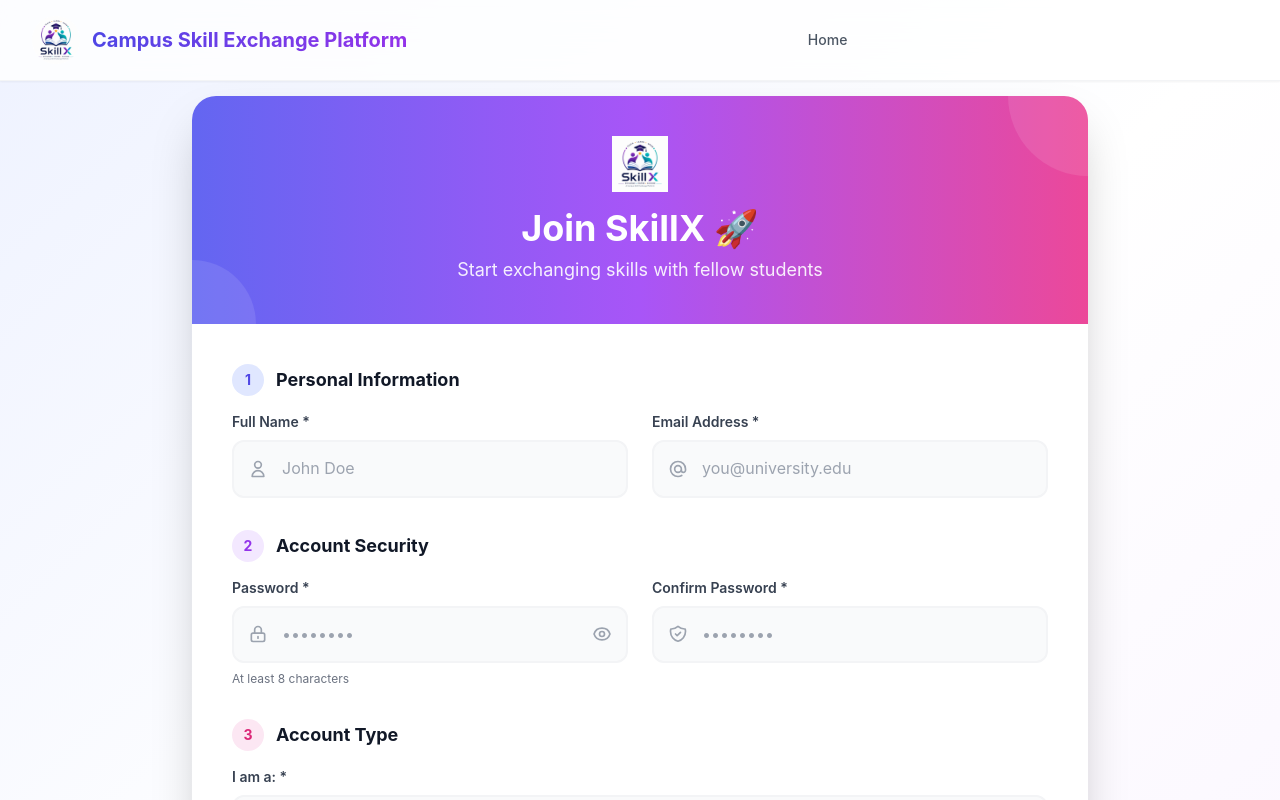
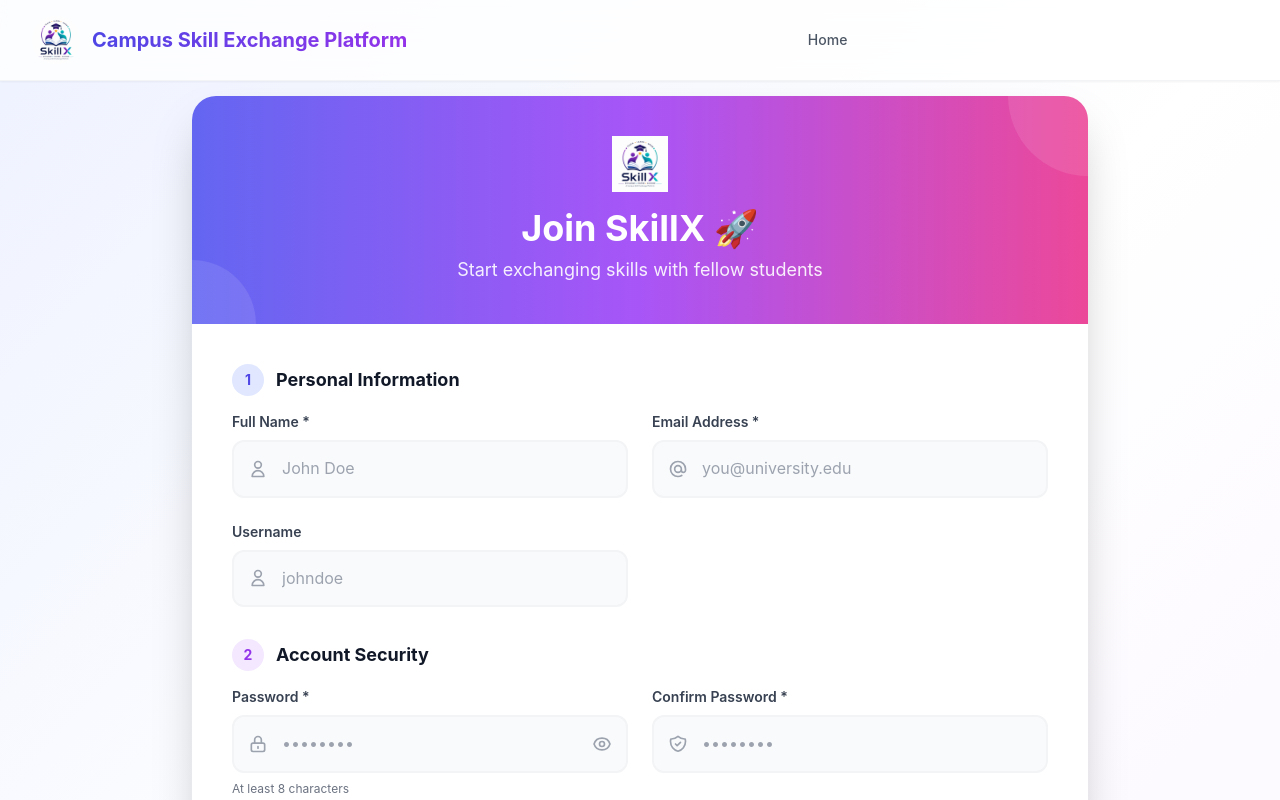
Before and after one commit to Kanaga-Durga316/Campus-Skill, a React (Vite) app: page /register in a window 1280 px wide. Shown: the top 800 px of the page. Built offline with nearby package versions, Linux system fonts and the light colour scheme.

Commit message:
feat: add username-based sign in alongside email

```diff
--- a/src/components/Login.tsx
+++ b/src/components/Login.tsx
@@ -21,7 +21,7 @@ const LoginPage: React.FC = () => {
   const [loading, setLoading] = useState(false);
   const [error, setError] = useState('');
   const [formData, setFormData] = useState({
-    email: '',
+    emailOrUsername: '',
     password: '',
     rememberMe: false
   });
@@ -38,8 +38,8 @@ const LoginPage: React.FC = () => {
     e.preventDefault();
     setError('');
 
-    if (!formData.email || !formData.password) {
-      setError('Email and password are required');
+    if (!formData.emailOrUsername || !formData.password) {
+      setError('Email/username and password are required');
       return;
     }
 
@@ -48,7 +48,7 @@ const LoginPage: React.FC = () => {
       const result = await fetchJSON('/auth/login', {
         method: 'POST',
         body: JSON.stringify({
-          email: formData.email,
+          emailOrUsername: formData.emailOrUsername,
           password: formData.password
         })
       });
@@ -134,10 +134,10 @@ const LoginPage: React.FC = () => {
 
                   {/* Form */}
                   <form onSubmit={handleSubmit} className="space-y-6">
-                    {/* Email Field */}
+                    {/* Email or Username Field */}
                     <div className="space-y-2">
-                      <label htmlFor="email" className="block text-sm font-semibold text-gray-700">
-                        Email Address
+                      <label htmlFor="emailOrUsername" className="block text-sm font-semibold text-gray-700">
+                        Email or Username
                       </label>
                       <div className="relative">
                         <div className="absolute inset-y-0 left-0 pl-4 flex items-center pointer-events-none">
@@ -146,12 +146,12 @@ const LoginPage: React.FC = () => {
                           </svg>
                         </div>
                         <input
-                          type="email"
-                          id="email"
-                          name="email"
-                          value={formData.email}
+                          type="text"
+                          id="emailOrUsername"
+                          name="emailOrUsername"
+                          value={formData.emailOrUsername}
                           onChange={handleChange}
-                          placeholder="you@university.edu"
+                          placeholder="you@university.edu or username"
                           required
                           disabled={loading}
                           className="w-full pl-12 pr-4 py-3.5 bg-gray-50 border-2 border-gray-100 rounded-xl focus:border-indigo-500 focus:bg-white focus:ring-4 focus:ring-indigo-500/10 transition-all duration-300 outline-none disabled:opacity-50"
--- a/src/components/Register.tsx
+++ b/src/components/Register.tsx
@@ -23,6 +23,7 @@ const RegisterPage: React.FC = () => {
   const [formData, setFormData] = useState({
     name: '',
     email: '',
+    username: '',
     password: '',
     confirmPassword: '',
     role: 'student',
@@ -58,6 +59,7 @@ const RegisterPage: React.FC = () => {
         body: JSON.stringify({
           name: formData.name,
           email: formData.email,
+          username: formData.username,
           password: formData.password,
           role: formData.role
         })
@@ -162,6 +164,30 @@ const RegisterPage: React.FC = () => {
                         onChange={handleChange}
                         placeholder="you@university.edu"
                         required
+                        disabled={loading}
+                        className="w-full pl-12 pr-4 py-3.5 bg-gray-50 border-2 border-gray-100 rounded-xl focus:border-indigo-500 focus:bg-white focus:ring-4 focus:ring-indigo-500/10 transition-all duration-300 outline-none disabled:opacity-50"
+                      />
+                    </div>
+                  </div>
+
+                  {/* Username */}
+                  <div className="space-y-2">
+                    <label htmlFor="username" className="block text-sm font-semibold text-gray-700">
+                      Username
+                    </label>
+                    <div className="relative">
+                      <div className="absolute inset-y-0 left-0 pl-4 flex items-center pointer-events-none">
+                        <svg className="h-5 w-5 text-gray-400" fill="none" stroke="currentColor" viewBox="0 0 24 24">
+                          <path strokeLinecap="round" strokeLinejoin="round" strokeWidth={2} d="M16 7a4 4 0 11-8 0 4 4 0 018 0zM12 14a7 7 0 00-7 7h14a7 7 0 00-7-7z" />
+                        </svg>
+                      </div>
+                      <input
+                        type="text"
+                        id="username"
+                        name="username"
+                        value={formData.username}
+                        onChange={handleChange}
+                        placeholder="johndoe"
                         disabled={loading}
                         className="w-full pl-12 pr-4 py-3.5 bg-gray-50 border-2 border-gray-100 rounded-xl focus:border-indigo-500 focus:bg-white focus:ring-4 focus:ring-indigo-500/10 transition-all duration-300 outline-none disabled:opacity-50"
                       />
```
Also changed, not shown: 2 other files (tests, documents, lock files or other folders).
